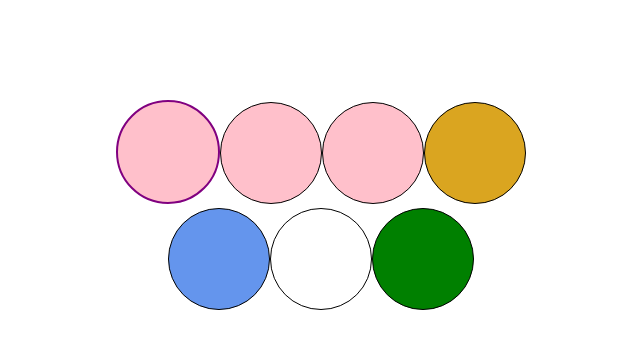
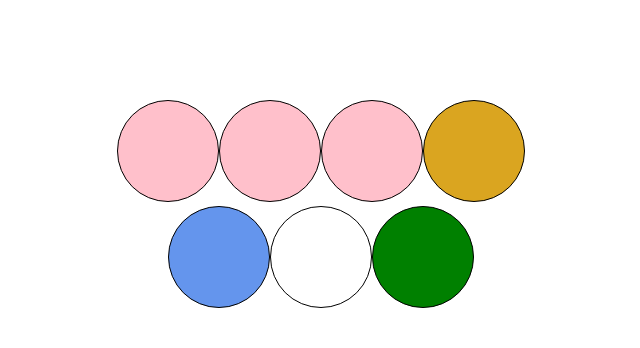
Before and after one commit to 3rd-git-from-the-hub/space-game-fe, a React (Create React App) app: page / in a window 1280 px wide. Shown: the top 348 px of the page, without its empty margins (319-959 px from the left). Built offline with nearby package versions, Linux system fonts and the light colour scheme.

Commit message:
recommit for saves

```diff
--- a/src/BoardSpace.css
+++ b/src/BoardSpace.css
@@ -23,5 +23,5 @@
 }
 
 .spaceship {
-    border: 2px solid purple;
+
 }
```
